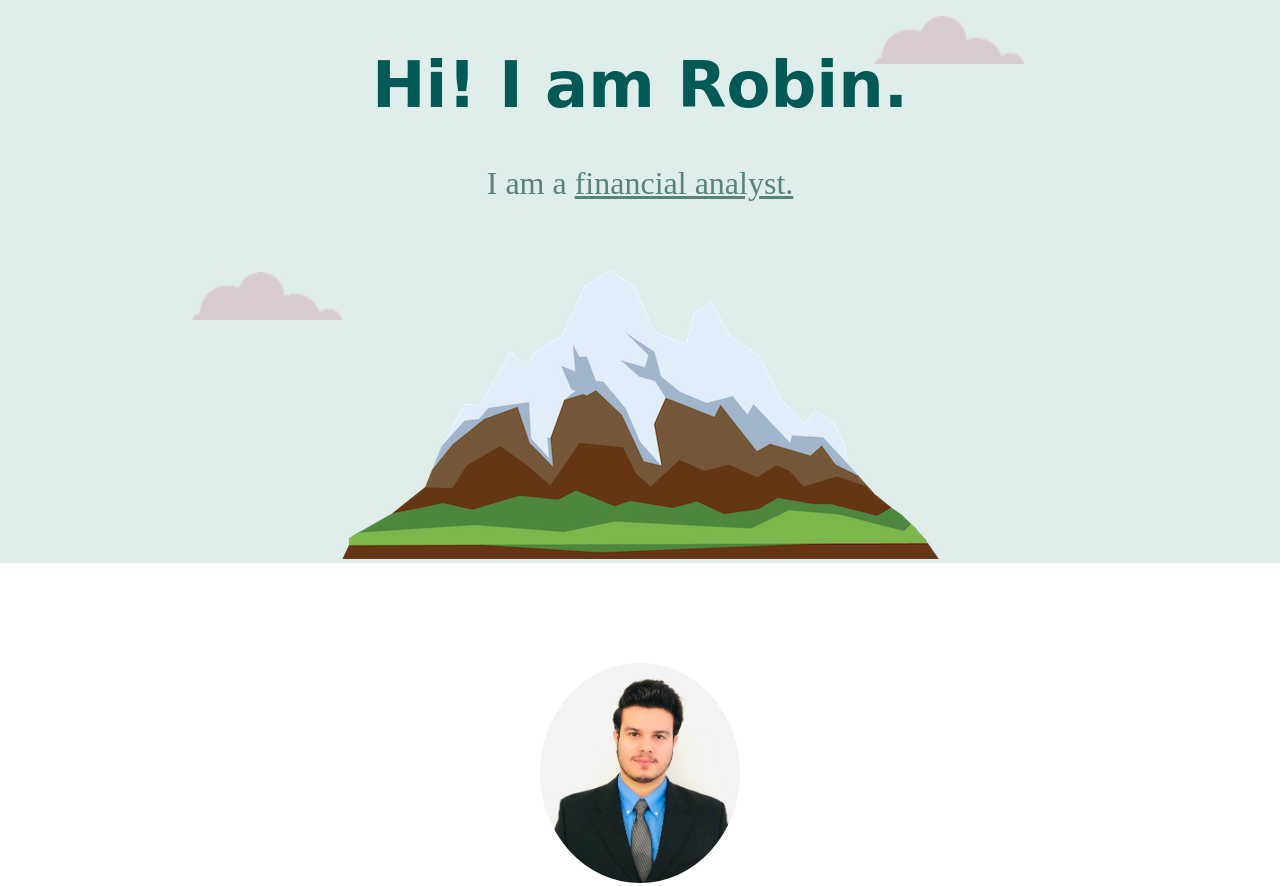
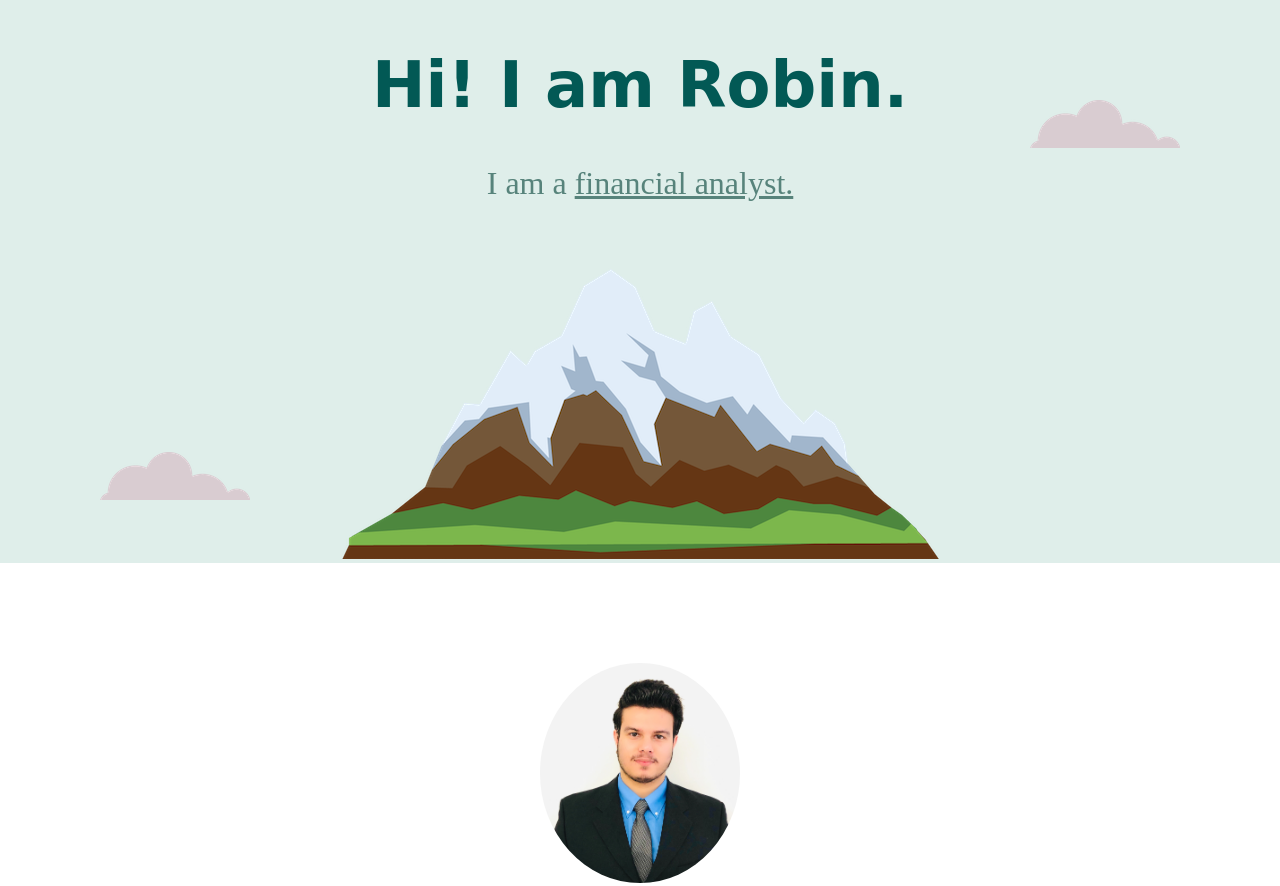
Before and after one commit to rkadd1/bio, a plain HTML site: page index.html in a window 1280 px wide. Shown: the top 886 px of the page. Drawn offline with Linux system fonts and the light colour scheme.

Commit message:
Update styles.css

```diff
--- a/styles.css
+++ b/styles.css
@@ -58,14 +58,14 @@ a:hover{
 
 .cloud-1 {
   position: absolute;
-  right: 20%;
-  top: 2%;
+  right: 100px;
+  top: 100px;
 }
 
 .cloud-2 {
   position: absolute;
-  left: 15%;
-  bottom: 60%;
+  left: 100px;
+  bottom: 300px;
 }
 
 .mountain{
```
